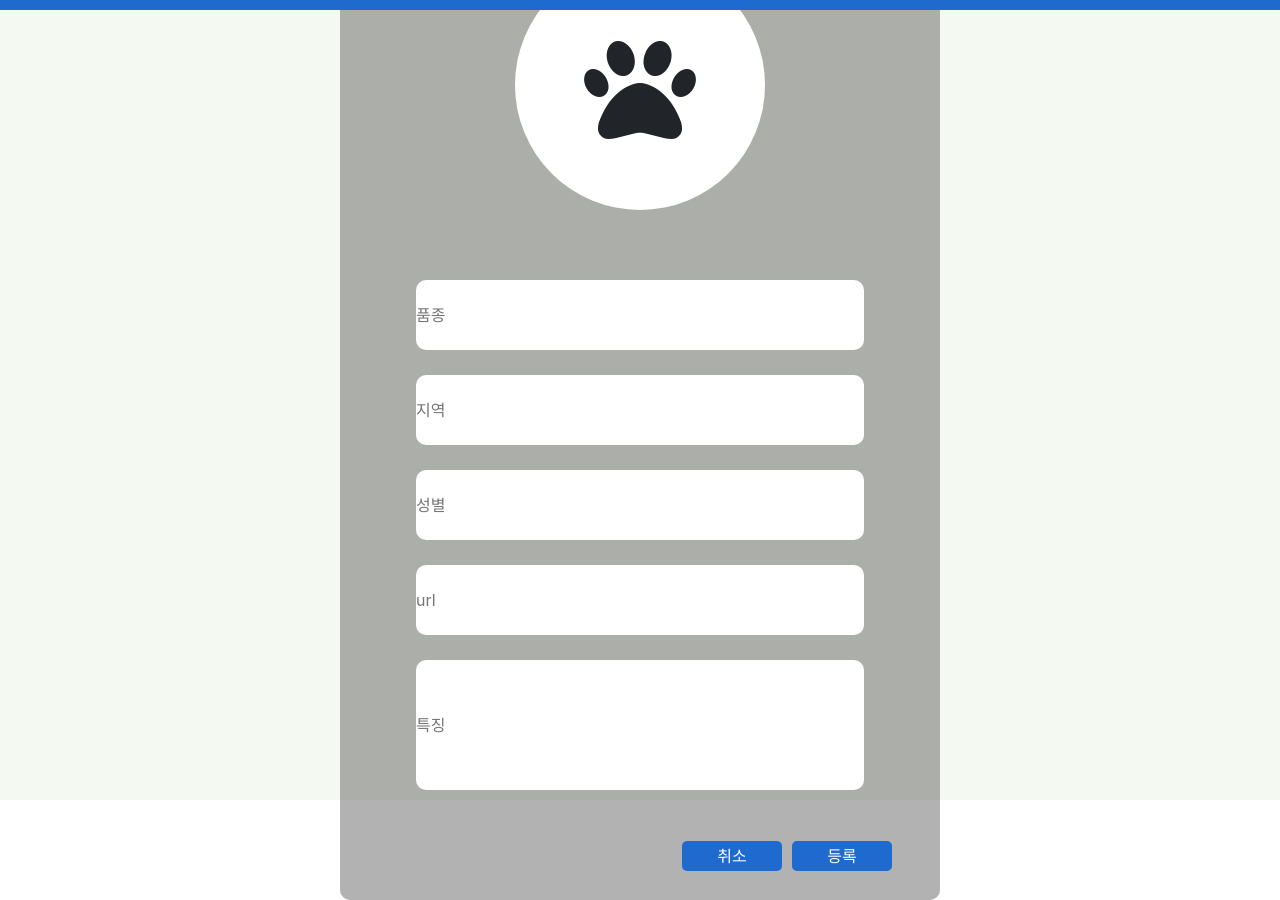
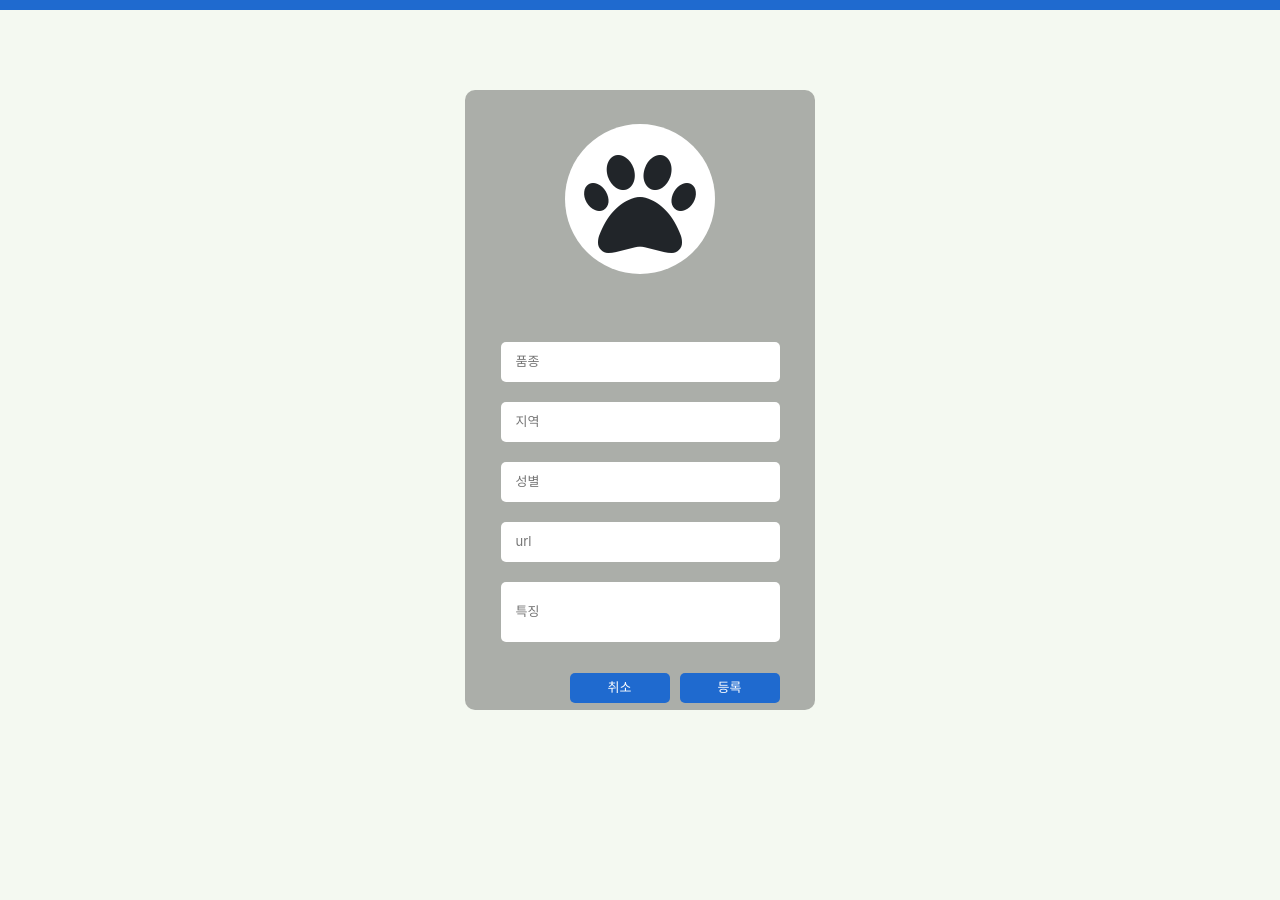
Before and after one commit to SpartaClassD2Jo/FindHand, a Flask app: page /posting in a window 1280 px wide. After the commit the page ends 710 px from the top, so only its background shows below. Run offline with Flask 2, Linux system fonts and the light colour scheme; some libraries are stand-ins or nearby versions.

Commit message:
"change size standard"
"change size standard"

```diff
--- a/templates/post.html
+++ b/templates/post.html
@@ -44,8 +44,8 @@
 
 /*컨텐츠 박스*/
 #content-box {
-    width: 600px;
-    height: 1000px;
+    width: 350px;
+    height: 620px;
     background-color: rgba(0,0,0,0.3);
 
     display: flex;
@@ -69,8 +69,8 @@
 }
 /*이미지 박스*/
 #img-box {
-    width:250px;
-    height:250px;
+    width:150px;
+    height:150px;
     background-color: white;
     border-radius: 50%;
     display: flex;
@@ -101,20 +101,23 @@
 
 /*인풋 박스안의 인풋*/
 #input-box li {
-    width: 80%;
-    height:70px;
-    border-radius: 10px;
+    width: 90%;
+    height:40px;
+    border-radius: 5px;
     border:none;
-    margin: 10px 0 10px 0;
+    margin: 5px 0 5px 0;
     background-color: white;
     display: flex;
     align-items: center;
     margin-bottom:15px;
     border:none;
+
+    font-size: small;
+    padding-left: 15px;
 }
 
 #input-box li:last-child {
-    height:130px;
+    height:60px;
 }
 
 /*버튼 박스*/
@@ -122,7 +125,7 @@
     width:90%;
     display: flex;
     justify-content: flex-end;
-    margin-top:20px;
+
 
 }
 
@@ -133,6 +136,8 @@
     border-radius: 5px;
     border:none;
     background-color:#1f6acF;color:white ;
+
+    font-size: small;
 }
 
 /*취소 버튼*/
```
